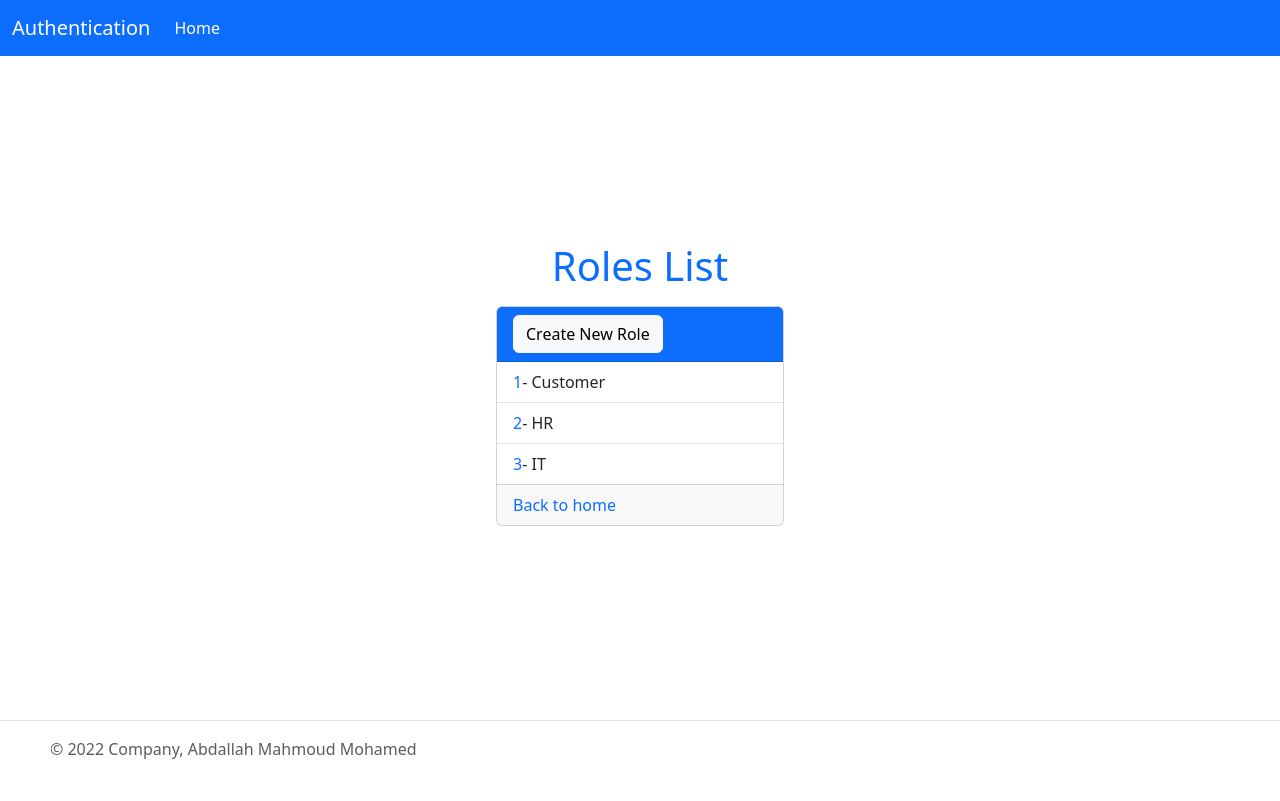
After one commit to AbdallahMahmoud443/Authentaication-Django, a Django app: page /roleslist/ in a window 1280 px wide. The commit adds this page. Run offline with Django 4.2, Linux system fonts and the light colour scheme; a user stored in the database is signed in; some libraries are stand-ins or nearby versions.

Commit message:
create and show roles done

```diff
--- a/authenticationdemoapp/urls.py
+++ b/authenticationdemoapp/urls.py
@@ -8,5 +8,8 @@ urlpatterns = [
     path('changepassword/',views.ChangePassword,name='ChangePasswordPage'),
     path('changeprofile/',views.ChangeProfile,name='ChangeProfilePage'),
     path('deleteuser/',views.DeleteAcount,name='DeleteAcountPage'),
-    path('logout/',views.LogOut,name='LogOutPage')
+    path('logout/',views.LogOut,name='LogOutPage'),
+
+    path('roleslist/',views.RolesList,name='RoleListPage'),
+    path('createlist/',views.CreateRole,name='CreateRolePage'),
 ]
--- a/authenticationdemoapp/views.py
+++ b/authenticationdemoapp/views.py
@@ -3,8 +3,8 @@ from django.shortcuts import redirect, render
 # from django.contrib.auth.forms import UserCreationForm
 from django.contrib.auth.forms import AuthenticationForm,PasswordChangeForm,UserChangeForm
 from django.contrib.auth import login,authenticate,update_session_auth_hash,logout
-from authenticationdemoapp.forms import SignUpForm, UserChangeProfileForm
-from django.contrib.auth.decorators import login_required
+from authenticationdemoapp.forms import RoleForm, SignUpForm, UserChangeProfileForm
+from django.contrib.auth.decorators import login_required,user_passes_test
 from django.contrib.auth.models import Group
 # Create your views here.
 
@@ -86,3 +86,26 @@ def DeleteAcount(request):
 def LogOut(request):
     logout(request)
     return redirect('LoginPage')
+
+
+def is_superuser(user):
+    return  user.is_superuser
+
+@login_required
+@user_passes_test(is_superuser) # check if user is admin or not
+def RolesList(request):
+    roles = Group.objects.all()
+    return render(request,'athenticationdemoapp/rolesList.html',{'roles':roles})
+
+@login_required
+@user_passes_test(is_superuser) # check if user is admin or not
+def CreateRole(request):
+    if request.method == "POST":
+        form = RoleForm(request.POST)
+        if form.is_valid():
+            form.save()
+            return redirect('RoleListPage')
+    else:
+        form = RoleForm()
+
+    return render(request,'athenticationdemoapp/createRole.html',{'form':form})
--- a/templates/athenticationdemoapp/home.html
+++ b/templates/athenticationdemoapp/home.html
@@ -27,6 +27,7 @@
                   <li class="list-group-item"><a href="{% url 'ChangeProfilePage' %}"class="text-primary text-decoration-none">Change Profile</a></li>
                   <li class="list-group-item"><a type="button" class="text-primary text-decoration-none" href="{% url 'DeleteAcountPage' %}">Delete Account</a></li>
                   {% endif %}
+                  <li class="list-group-item"><a type="button" class="text-primary text-decoration-none" href="{% url 'RoleListPage' %}">Roles List</a></li>
                   <li class="list-group-item"><a type="button" class="text-primary text-decoration-none" href="{% url 'LogOutPage' %}">Logout</a></li>
 
                 </ul>
--- /dev/null
+++ b/templates/athenticationdemoapp/rolesList.html
@@ -0,0 +1,22 @@
+{% extends "./base.html" %}
+{% load bootstrap5 %}
+{% block contentPage %}
+<div class="row d-flex justify-content-center">
+    <div class="col-5 d-flex flex-column justify-content-center align-items-center" style="height: 80vh;">
+        <h1 class="text-primary my-3 text-center">Roles List</h1>
+        <div class="card" style="width: 18rem;">
+            <div class="card-header bg-primary text-light">
+              <a href="{% url 'CreateRolePage'%}" class="btn btn-light">Create New Role</a>
+            </div>
+            <ul class="list-group list-group-flush">
+                {% for  role in roles %}
+                <li class="list-group-item"><span class="text-primary">{{role.id}}</span>- {{role.name}}</li>
+                {% endfor %}
+            </ul>
+            <div class="card-footer">
+                <a type="button" class="text-primary text-decoration-none" href="{% url 'HomePage' %}">Back to home</a>
+              </div>
+          </div>
+    </div>
+</div>
+{% endblock contentPage %}
```
Also changed, not shown: authenticationdemoapp/forms.py (+8 -1 lines), templates/athenticationdemoapp/createRole.html (added, +18 -0 lines), db.sqlite3.
